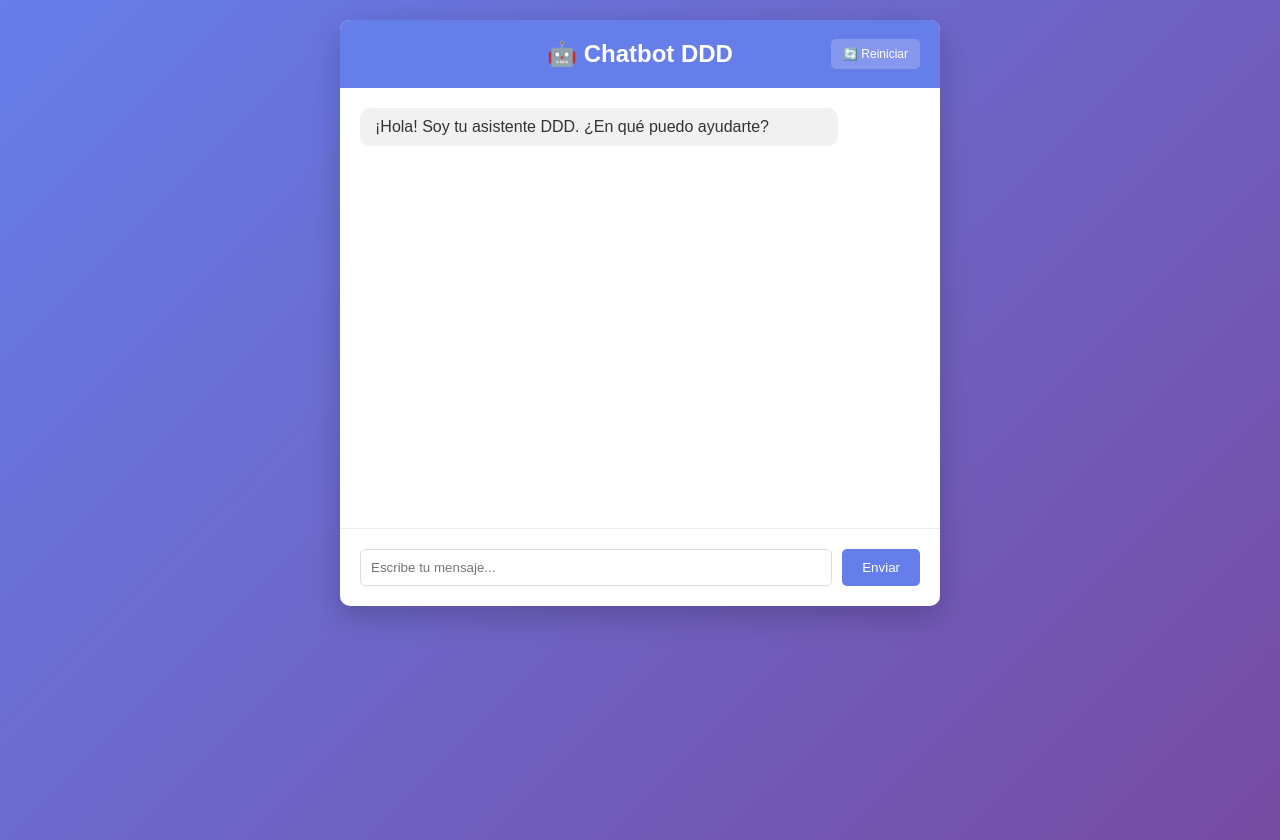
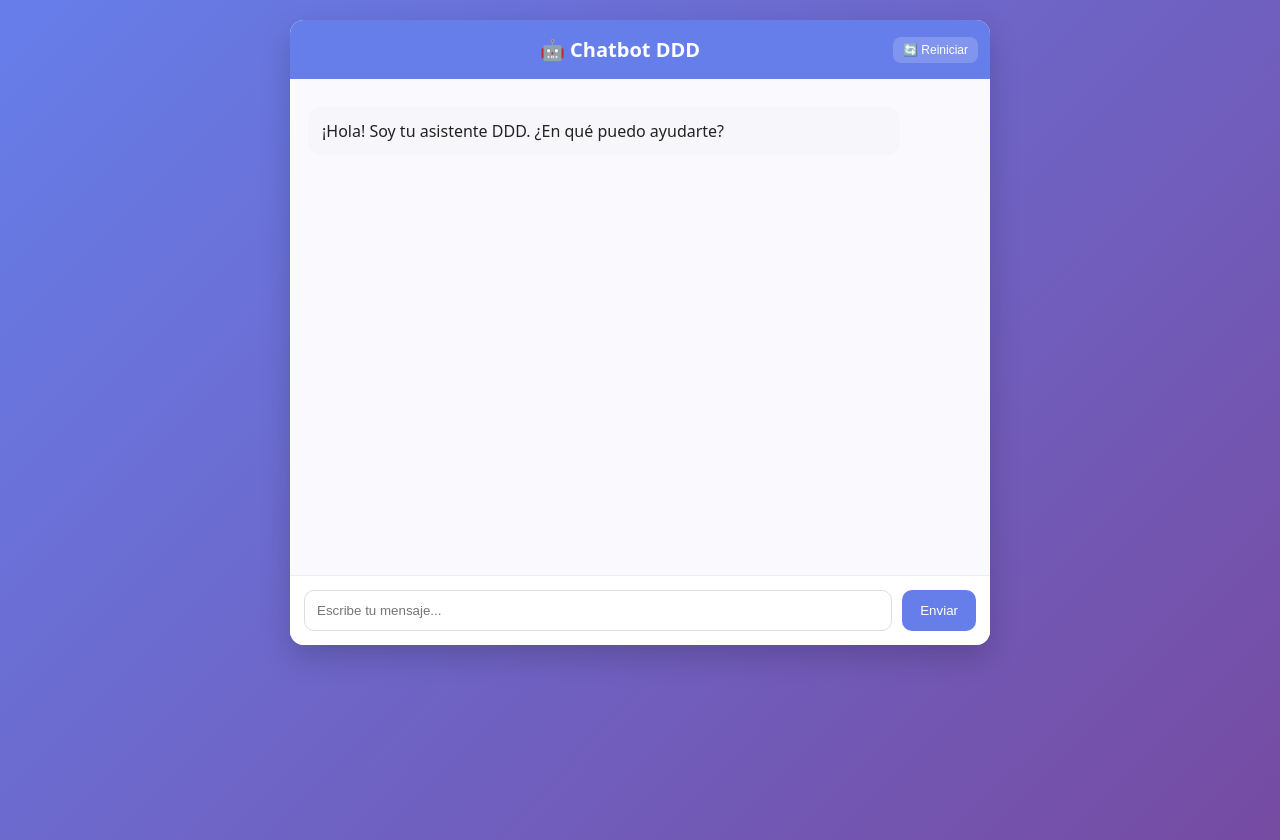
Before and after one commit to drambaut/chatbot_DDD, a Flask app: page / in a window 1280 px wide. Run offline with Flask 3, Linux system fonts and the light colour scheme; parts of the project's set-up code (start-up, migrations or seed data) failed here and were passed over; some libraries are stand-ins or nearby versions.

Commit message:
Update chat.html

```diff
--- a/templates/chat.html
+++ b/templates/chat.html
@@ -1,124 +1,74 @@
 <!DOCTYPE html>
 <html lang="es">
 <head>
-  <meta charset="UTF-8">
-  <meta name="viewport" content="width=device-width, initial-scale=1.0">
+  <meta charset="UTF-8" />
+  <meta name="viewport" content="width=device-width, initial-scale=1.0"/>
   <title>Chatbot DDD</title>
+
+  <!-- Markdown parser + Sanitizer (sin dependencias en Python) -->
+  <script src="https://cdn.jsdelivr.net/npm/marked/marked.min.js"></script>
+  <script src="https://cdn.jsdelivr.net/npm/dompurify@3.0.6/dist/purify.min.js"></script>
+
   <style>
-    body {
-      font-family: Arial, sans-serif;
-      margin: 0;
-      padding: 20px;
-      background: linear-gradient(135deg, #667eea 0%, #764ba2 100%);
-      min-height: 100vh;
+    :root{
+      --primary:#667eea;
+      --primary-2:#5a6fd8;
+      --bubble:#f7f7fb;
     }
+    body{
+      font-family: system-ui,-apple-system,Segoe UI,Roboto,Ubuntu,"Helvetica Neue",Arial;
+      margin:0; padding:20px;
+      min-height:100vh;
+      background: linear-gradient(135deg,#667eea 0%,#764ba2 100%);
+    }
+    .chat-container{
+      max-width:700px; margin:0 auto; background:#fff;
+      border-radius:14px; box-shadow:0 12px 30px rgba(0,0,0,.18); overflow:hidden;
+    }
+    .header{
+      position:relative; background:var(--primary); color:#fff; padding:16px 56px 16px 16px; text-align:center;
+    }
+    .header h1{ margin:0; font-size:20px; }
+    .reset-button{
+      position:absolute; right:12px; top:50%; transform:translateY(-50%);
+      background:rgba(255,255,255,.18); border:none; color:#fff;
+      padding:6px 10px; border-radius:8px; cursor:pointer; font-size:12px;
+    }
+    .reset-button:hover{ background:rgba(255,255,255,.28); }
 
-    .chat-container {
-      max-width: 600px;
-      margin: 0 auto;
-      background: white;
-      border-radius: 10px;
-      box-shadow: 0 10px 30px rgba(0,0,0,0.2);
-      overflow: hidden;
+    .messages{ height:460px; overflow-y:auto; padding:18px; background:#fafafe; }
+    .message{
+      margin:10px 0; padding:12px 14px; border-radius:12px; max-width:85%;
+      line-height:1.5; word-wrap:break-word;
     }
+    .user-message{ margin-left:auto; color:#fff; background:var(--primary); }
+    .bot-message{ background:var(--bubble); color:#222; }
 
-    .header {
-      background: #667eea;
-      color: white;
-      padding: 20px;
-      text-align: center;
-      position: relative;
+    /* Render Markdown bonito */
+    .bot-message h1,.bot-message h2,.bot-message h3{ margin:0.4rem 0 0.3rem; }
+    .bot-message p{ margin:0.4rem 0; }
+    .bot-message strong{ font-weight:700; }
+    .bot-message em{ font-style:italic; }
+    .bot-message code{ background:#eee; padding:0 .25rem; border-radius:4px; }
+    .bot-message pre{ background:#eee; padding:10px; border-radius:8px; overflow:auto; }
+    .bot-message ul,.bot-message ol{ margin:0.25rem 0 0.25rem 1.2rem; padding:0; }
+    .bot-message li{ margin:0.25rem 0; }  /* <-- cada item en su renglón */
+
+    .input-area{ padding:14px; border-top:1px solid #eee; display:flex; gap:10px; background:#fff; }
+    #messageInput{
+      flex:1; padding:12px; border:1px solid #ddd; border-radius:10px; outline:none;
+      background:#fff;
     }
+    #sendButton{
+      padding:12px 18px; border:none; border-radius:10px; cursor:pointer;
+      color:#fff; background:var(--primary);
+    }
+    #sendButton:hover{ background:var(--primary-2); }
+    #sendButton:disabled{ background:#cfcfe9; cursor:not-allowed; }
 
-    .header h1 {
-      margin: 0;
-      font-size: 1.5em;
-    }
-
-    .reset-button {
-      position: absolute;
-      right: 20px;
-      top: 50%;
-      transform: translateY(-50%);
-      background: rgba(255,255,255,0.2);
-      border: none;
-      color: white;
-      padding: 8px 12px;
-      border-radius: 5px;
-      cursor: pointer;
-      font-size: 12px;
-    }
-
-    .reset-button:hover {
-      background: rgba(255,255,255,0.3);
-    }
-
-    .messages {
-      height: 400px;
-      overflow-y: auto;
-      padding: 20px;
-    }
-
-    .message {
-      margin-bottom: 15px;
-      padding: 10px 15px;
-      border-radius: 10px;
-      max-width: 80%;
-      word-wrap: break-word;
-    }
-
-    .user-message {
-      background: #667eea;
-      color: white;
-      margin-left: auto;
-    }
-
-    .bot-message {
-      background: #f1f1f1;
-      color: #333;
-    }
-
-    .input-area {
-      padding: 20px;
-      border-top: 1px solid #eee;
-      display: flex;
-      gap: 10px;
-    }
-
-    #messageInput {
-      flex: 1;
-      padding: 10px;
-      border: 1px solid #ddd;
-      border-radius: 5px;
-      outline: none;
-    }
-
-    #sendButton {
-      padding: 10px 20px;
-      background: #667eea;
-      color: white;
-      border: none;
-      border-radius: 5px;
-      cursor: pointer;
-    }
-
-    #sendButton:hover {
-      background: #5a6fd8;
-    }
-
-    #sendButton:disabled {
-      background: #ccc;
-      cursor: not-allowed;
-    }
-
-    .typing-indicator {
-      display: none;
-      padding: 10px 15px;
-      background: #f1f1f1;
-      color: #666;
-      border-radius: 10px;
-      max-width: 80%;
-      font-style: italic;
+    .typing-indicator{
+      display:none; padding:8px 12px; background:#efeff8; color:#666; border-radius:10px; max-width:80%;
+      font-style:italic;
     }
   </style>
 </head>
@@ -126,7 +76,7 @@
   <div class="chat-container">
     <div class="header">
       <h1>🤖 Chatbot DDD</h1>
-      <button class="reset-button" onclick="resetConversation()">🔄 Reiniciar</button>
+      <button class="reset-button" id="resetBtn">🔄 Reiniciar</button>
     </div>
 
     <div class="messages" id="messages">
@@ -145,103 +95,102 @@
     const messagesDiv = document.getElementById('messages');
     const messageInput = document.getElementById('messageInput');
     const sendButton = document.getElementById('sendButton');
-    let conversationId = null;
+    const resetBtn = document.getElementById('resetBtn');
 
-    function addMessage(content, isUser = false) {
-      const messageDiv = document.createElement('div');
-      messageDiv.className = `message ${isUser ? 'user-message' : 'bot-message'}`;
-      messageDiv.textContent = content;
-      messagesDiv.appendChild(messageDiv);
+    // Ajustes del parser Markdown
+    marked.setOptions({
+      breaks: true,    // trata líneas nuevas como <br>
+      gfm: true
+    });
+
+    function renderMarkdown(md){
+      const html = marked.parse(md || '');
+      return DOMPurify.sanitize(html); // seguridad
+    }
+
+    // --- helpers de UI ---
+    function addUserMessage(text){
+      const d = document.createElement('div');
+      d.className = 'message user-message';
+      d.textContent = text;           // usuario: texto plano
+      messagesDiv.appendChild(d);
       messagesDiv.scrollTop = messagesDiv.scrollHeight;
     }
-
-    function showTypingIndicator() {
-      const typingDiv = document.createElement('div');
-      typingDiv.className = 'typing-indicator';
-      typingDiv.id = 'typing-indicator';
-      typingDiv.textContent = 'Escribiendo...';
-      typingDiv.style.display = 'block';
-      messagesDiv.appendChild(typingDiv);
+    function addBotMessageMarkdown(md){
+      const d = document.createElement('div');
+      d.className = 'message bot-message';
+      d.innerHTML = renderMarkdown(md);  // bot: Markdown -> HTML seguro
+      messagesDiv.appendChild(d);
       messagesDiv.scrollTop = messagesDiv.scrollHeight;
     }
-
-    function hideTypingIndicator() {
-      const typingDiv = document.getElementById('typing-indicator');
-      if (typingDiv) typingDiv.remove();
+    function showTyping(){
+      const tip = document.createElement('div');
+      tip.id = 'typing';
+      tip.className = 'typing-indicator';
+      tip.textContent = 'Escribiendo...';
+      tip.style.display = 'block';
+      messagesDiv.appendChild(tip);
+      messagesDiv.scrollTop = messagesDiv.scrollHeight;
+    }
+    function hideTyping(){
+      const tip = document.getElementById('typing');
+      if (tip) tip.remove();
     }
 
-    async function resetConversation() {
-      try {
-        const response = await fetch('/conversation/new', {
+    // --- reset conversación ---
+    async function resetConversation(){
+      try{
+        await fetch('/reset', { method: 'POST' });
+      }catch(e){
+        console.error('Error al reiniciar en backend', e);
+      }
+      // limpiar UI y estado local
+      messagesDiv.innerHTML = '<div class="message bot-message">¡Hola! Soy tu asistente DDD. ¿En qué puedo ayudarte?</div>';
+      messageInput.value = '';
+      messageInput.focus();
+    }
+
+    // --- envío de mensaje ---
+    async function sendMessage(){
+      const message = messageInput.value.trim();
+      if(!message) return;
+
+      addUserMessage(message);
+      messageInput.value = '';
+      sendButton.disabled = true;
+      showTyping();
+
+      try{
+        const response = await fetch('/chat', {
           method: 'POST',
-          headers: {
-            'Content-Type': 'application/json',
-          }
+          headers: { 'Content-Type': 'application/json' },
+          body: JSON.stringify({ message })
         });
 
         const data = await response.json();
-        if (response.ok) {
-          conversationId = data.conversation_id;
-          messagesDiv.innerHTML = '<div class="message bot-message">¡Hola! Soy tu asistente DDD. ¿En qué puedo ayudarte?</div>';
+
+        if(response.ok){
+          addBotMessageMarkdown(data.response || '⚠️ El modelo no devolvió contenido.');
+        }else{
+          addBotMessageMarkdown('**Error:** ' + (data.error || 'No se pudo procesar el mensaje'));
         }
-      } catch (error) {
-        console.error('Error al reiniciar conversación:', error);
-      }
-    }
-
-    async function sendMessage() {
-      const message = messageInput.value.trim();
-      if (!message) return;
-
-      addMessage(message, true);
-      messageInput.value = '';
-      sendButton.disabled = true;
-      showTypingIndicator();
-
-      try {
-        const response = await fetch('/chat', {
-          method: 'POST',
-          headers: {
-            'Content-Type': 'application/json',
-          },
-          body: JSON.stringify({
-            message: message,
-            conversation_id: conversationId
-          })
-        });
-
-        const data = await response.json();
-        console.log('🔁 Respuesta del backend:', data);
-
-        if (response.ok) {
-          conversationId = data.conversation_id;
-          if (data.response && data.response.trim()) {
-            addMessage(data.response);
-          } else {
-            addMessage('⚠️ El modelo no devolvió contenido.');
-          }
-        } else {
-          addMessage('Error: ' + (data.error || 'No se pudo procesar el mensaje'));
-        }
-      } catch (error) {
-        console.error(error);
-        addMessage('Error de conexión. Intenta de nuevo.');
-      } finally {
-        hideTypingIndicator();
+      }catch(err){
+        console.error(err);
+        addBotMessageMarkdown('**Error de conexión.** Intenta de nuevo.');
+      }finally{
+        hideTyping();
         sendButton.disabled = false;
         messageInput.focus();
       }
     }
 
+    // eventos
     sendButton.addEventListener('click', sendMessage);
-    messageInput.addEventListener('keypress', (e) => {
-      if (e.key === 'Enter') {
-        sendMessage();
-      }
-    });
+    messageInput.addEventListener('keydown', (e)=>{ if(e.key === 'Enter') sendMessage(); });
+    resetBtn.addEventListener('click', resetConversation);
 
-    // Cargar nueva conversación al iniciar
-    window.onload = resetConversation;
+    // foco inicial
+    messageInput.focus();
   </script>
 </body>
 </html>
```
